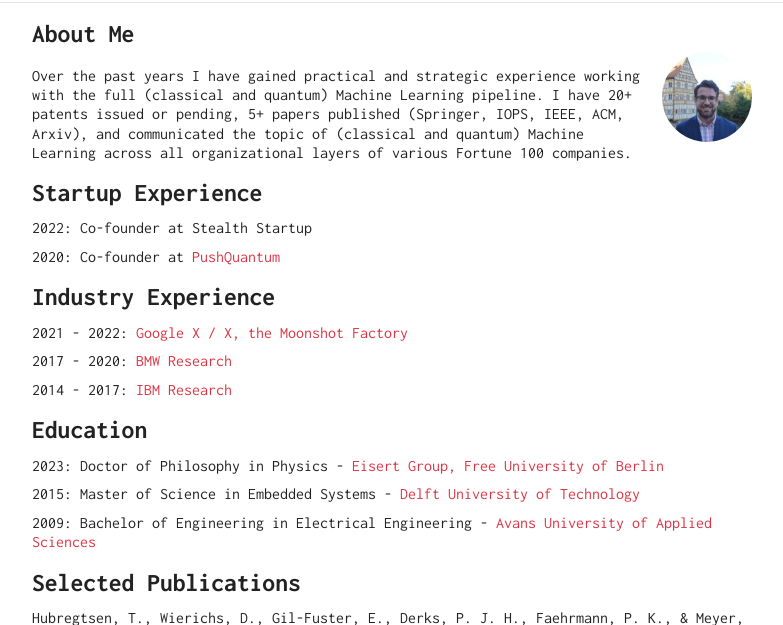
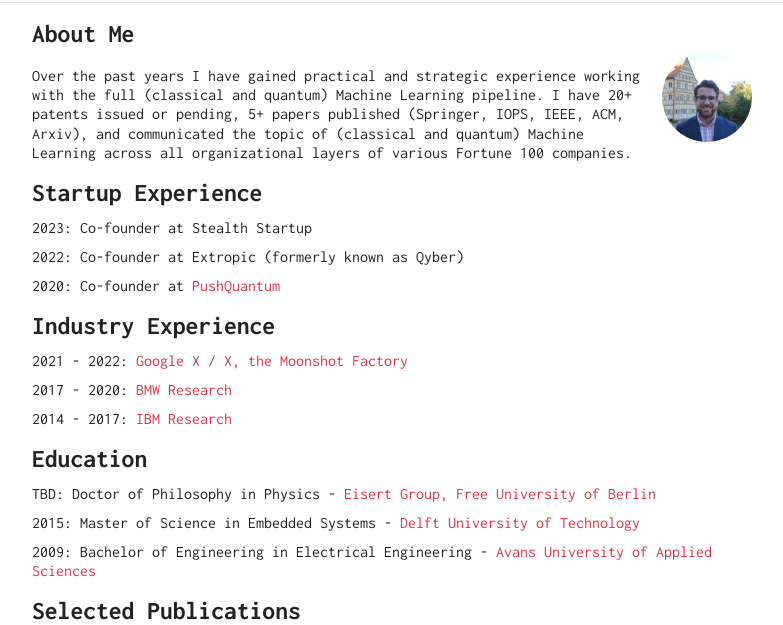
Before and after one commit to thubreg/thubreg.github.io, a plain HTML site: page index.html in a window 1280 px wide. Shown: the part 110-735 px from the top of the page, without its empty margins (248-1031 px from the left). Drawn offline with nearby package versions, Linux system fonts and the light colour scheme.

Commit message:
Updated job history

```diff
--- a/index.html
+++ b/index.html
@@ -44,14 +44,15 @@
 
 <p>Over the past years I have gained practical and strategic experience working with the full (classical and quantum) Machine Learning pipeline. I have 20+ patents issued or pending, 5+ papers published (Springer, IOPS, IEEE, ACM, Arxiv), and communicated the topic of (classical and quantum) Machine Learning across all organizational layers of various Fortune 100 companies.</p>
 <h2 id="startup-experience">Startup Experience</h2>
-<p>2022: Co-founder at Stealth Startup</p>
+<p>2023: Co-founder at Stealth Startup</p>
+<p>2022: Co-founder at Extropic (formerly known as Qyber)</p>
 <p>2020: Co-founder at <a href="https://pushquantum.tech/">PushQuantum</a></p>
 <h2 id="industry-experience">Industry Experience</h2>
 <p>2021 - 2022: <a href="https://x.company/">Google X / X, the Moonshot Factory</a></p>
 <p>2017 - 2020: <a href="https://www.press.bmwgroup.com/global/photo/detail/P90375123/The-Research-and-Technology-House-in-Garching-near-Munich-has-been-home-to-BMW-Group-Research-since">BMW Research</a></p>
 <p>2014 - 2017: <a href="https://research.ibm.com/">IBM Research</a></p>
 <h2 id="education">Education</h2>
-<p>2023: Doctor of Philosophy in Physics - <a href="https://www.physik.fu-berlin.de/en/einrichtungen/ag/ag-eisert/index.html">Eisert Group, Free University of Berlin</a></p>
+<p>TBD: Doctor of Philosophy in Physics - <a href="https://www.physik.fu-berlin.de/en/einrichtungen/ag/ag-eisert/index.html">Eisert Group, Free University of Berlin</a></p>
 <p>2015: Master of Science in Embedded Systems - <a href="https://www.tudelft.nl/en/education/programmes/masters/embedded-systems/msc-embedded-systems">Delft University of Technology</a></p>
 <p>2009: Bachelor of Engineering in Electrical Engineering - <a href="https://www.avans.nl/studeren/opleidingen/elektrotechniek/voltijd">Avans University of Applied Sciences</a></p>
 <h2 id="selected-publications">Selected Publications</h2>
```
